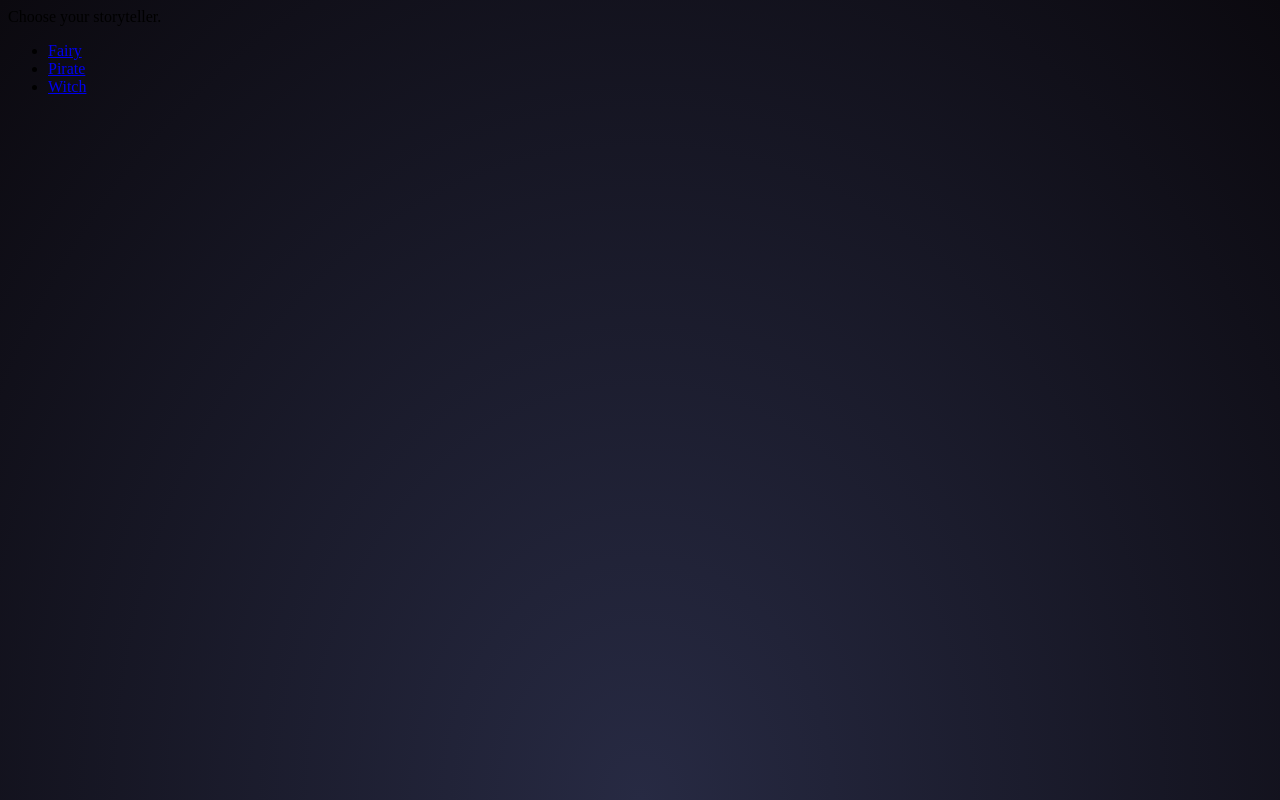
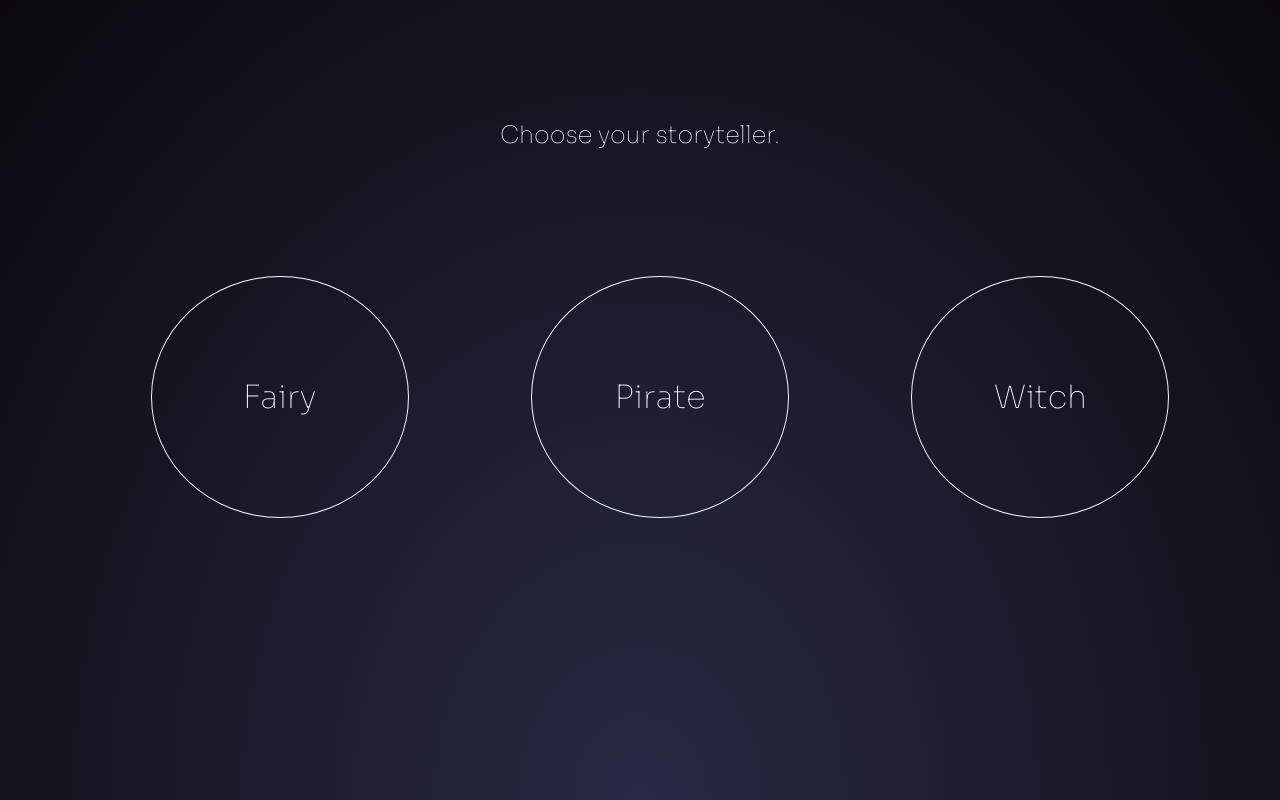
Before and after one commit to sorayapnblm/story-teller-open-ai, a React (Vite) app in the folder client/: page /storytellerchoice in a window 1280 px wide. Built offline with nearby package versions, Linux system fonts and the light colour scheme.

Commit message:
Create a user friendly interface according the style of the application

```diff
--- a/client/src/styles/StoryTellerChoice.css
+++ b/client/src/styles/StoryTellerChoice.css
@@ -0,0 +1,44 @@
+/* Style the bubble links container */
+.story-teller-choice {
+    position: relative;
+    color: aliceblue;
+    text-align: center;
+    top: 14vh;
+    font-family: 'Sora', sans-serif;
+  }
+
+  .story-teller-title {
+    padding-bottom: 10%;
+    font-size: 1.5rem;
+  }
+
+  .story-teller-choice-list ul {
+    position: relative;
+    list-style-type: none;
+    display: flex;
+    justify-content: center;
+    gap: 10%;
+    margin: auto;
+  }
+
+  /* Style the bubble links */
+  .bubble-link {
+    display: flex;
+    align-items: center;
+    justify-content: center;
+    width: 20vw;
+    height: 30vh;
+    border: 1px solid aliceblue;
+    border-radius: 50%;
+    text-decoration: none;
+    color: aliceblue;
+    background-color: none;
+    transition: background-color 1.5s, color 1s;
+    font-size: 2rem;
+  }
+
+  /* Hover effect */
+  .bubble-link:hover {
+    background-color: aliceblue;
+    color: #272a43;
+  }
```
